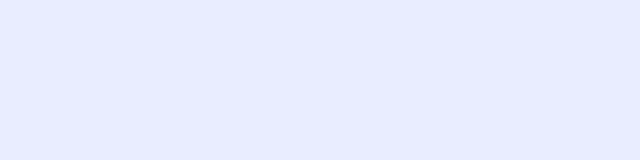
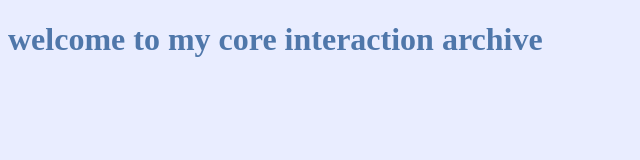
Before and after one commit to aljaf966/aljaf966.github.io, a plain HTML site: page index.html in a window 1280 px wide. Shown: the whole page, without its empty margins (0-640 px from the left). Drawn offline with Linux system fonts and the light colour scheme.

Commit message:
Update index.html

```diff
--- a/index.html
+++ b/index.html
@@ -2,10 +2,10 @@
 <html lang="en" dir="ltr">
   <head>
     <meta charset="utf-8">
-    <title> welcome to my core interaction archive </title>
+    <title> fatima aljaber's core interaction archive </title>
     <link rel="stylesheet" href="./style.css"
   </head>
   <body>
-
+    <h1> welcome to my core interaction archive </h1>
   </body>
 </html>
```
